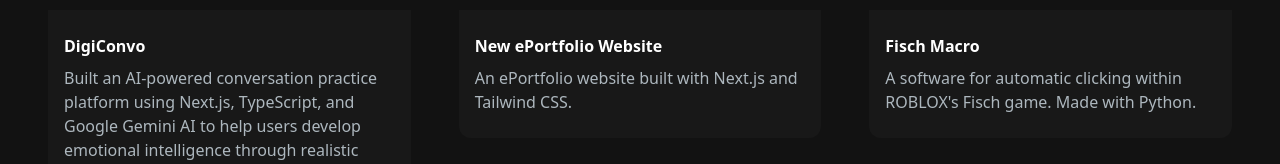
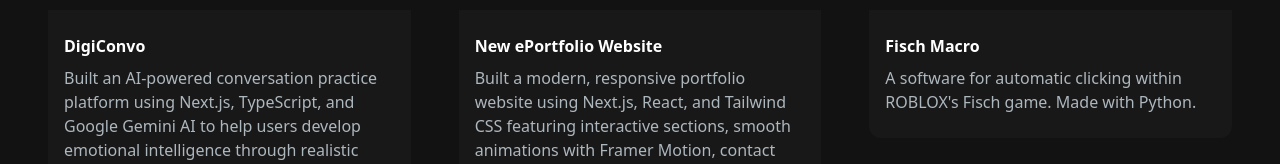
Before and after one commit to tomiwaaluko/TomiwaPortfolio, a Next.js app: page / in a window 1280 px wide. Shown: the part 2626-2790 px from the top of the page. Built offline with nearby package versions, Linux system fonts and the light colour scheme.

Commit message:
Updated project section

```diff
--- a/src/app/components/ProjectSection.jsx
+++ b/src/app/components/ProjectSection.jsx
@@ -18,10 +18,11 @@
   {
     id: 2,
     title: "New ePortfolio Website",
-    description: "An ePortfolio website built with Next.js and Tailwind CSS.",
+    description:
+      "Built a modern, responsive portfolio website using Next.js, React, and Tailwind CSS featuring interactive sections, smooth animations with Framer Motion, contact functionality with Resend API, and dynamic project showcases. Includes tabbed navigation for skills/education, email integration, and optimized performance with server-side rendering.",
     image: "/images/projects/ePortfolio.PNG",
     tag: ["All", "Web"],
-    gitUrl: "/",
+    gitUrl: "https://github.com/tomiwaaluko/TomiwaPortfolio",
     previewUrl: "/",
   },
   {
@@ -36,20 +37,21 @@
   },
   {
     id: 4,
+    title: "Xi Iota Chapter Website",
+    description:
+      "Developed the official website for the Xi Iota Chapter of Alpha Phi Alpha Fraternity, Inc. at UCF using React, TypeScript, and Tailwind CSS. Features chapter history, leadership profiles, Miss Black & Gold pageant information, and community service initiatives with modern animations and responsive design.",
+    image: "/images/projects/xiiota.png",
+    tag: ["All", "Web"],
+    gitUrl: "https://github.com/tomiwaaluko/xi-iota-beacon-site",
+    previewUrl: "https://xi-iota-beacon-site.vercel.app/",
+  },
+  {
+    id: 5,
     title: "Basic ePortfolio Website",
     description: "An ePortfolio website built with HTML and CSS.",
     image: "/images/projects/htmlportfolio.PNG",
     tag: ["All", "Web"],
     gitUrl: "https://github.com/tomiwaaluko/tomiwaaluko.github.io",
-    previewUrl: "/",
-  },
-  {
-    id: 5,
-    title: "Coming Soon",
-    description: "",
-    image: "/images/projects/comingsoon.png",
-    tag: ["All", "Web"],
-    gitUrl: "/",
     previewUrl: "/",
   },
   {
```
Also changed, not shown: public/images/projects/xiiota.png (added).
